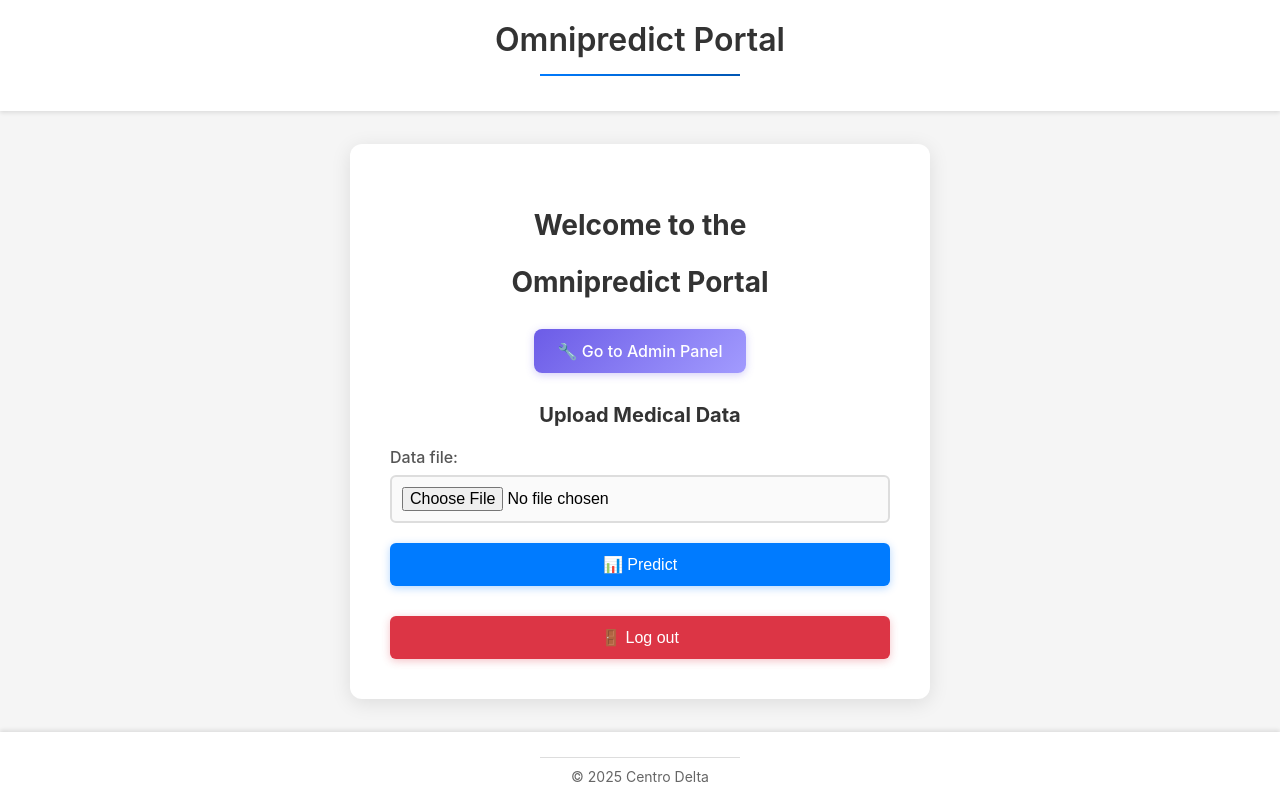
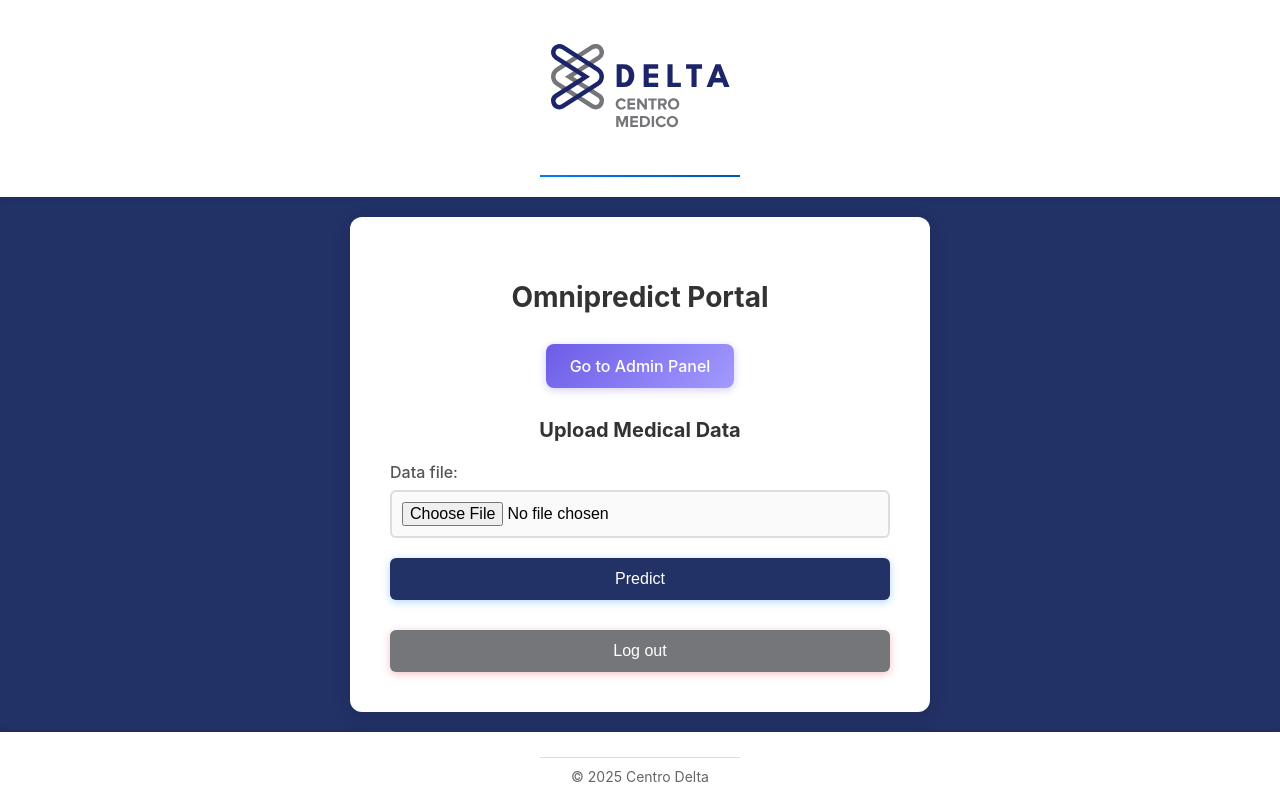
Before and after one commit to PietrangeloManco/Omnipredict_IDE, a Django app: page /upload/ in a window 1280 px wide. Run offline with Django 5.2, Linux system fonts and the light colour scheme; a user stored in the database is signed in; parts of the project's set-up code (start-up, migrations or seed data) failed here and were passed over.

Commit message:
Changed the style

```diff
--- a/omnipredict_ide/settings.py
+++ b/omnipredict_ide/settings.py
@@ -25,7 +25,7 @@ SECRET_KEY = '***REMOVED***'
 # SECURITY WARNING: don't run with debug turned on in production!
 DEBUG = True
 
-ALLOWED_HOSTS = ['omnipredict-ide.onrender.com']
+ALLOWED_HOSTS = ['omnipredict-ide.onrender.com', '127.0.0.1']
 
 
 # Application definition
@@ -118,6 +118,7 @@ USE_TZ = True
 # https://docs.djangoproject.com/en/5.2/howto/static-files/
 
 STATIC_URL = 'static/'
+STATICFILES_DIRS = [ BASE_DIR / "static" ]
 STATIC_ROOT = os.path.join(BASE_DIR, 'staticfiles')
 
 # Default primary key field type
--- a/predictions/views.py
+++ b/predictions/views.py
@@ -24,7 +24,7 @@ def upload_and_predict(request):
 
             # 3) run the model
             proba = CLASSIFIER.predict_proba(features)[0, 1]
-            label = "sarcopenic" if proba > 0.5 else "normal"
+            label = "Sarcopenic" if proba > 0.5 else "Normal"
 
             # 4) save result
             obj.result = label
--- a/templates/base.html
+++ b/templates/base.html
@@ -1,5 +1,6 @@
 <!DOCTYPE html>
 <html>
+{% load static %}
 <head>
     <title>Omnipredict</title>
     <style>
@@ -7,7 +8,7 @@
             font-family: -apple-system, BlinkMacSystemFont, 'Segoe UI', Roboto, sans-serif;
             margin: 0;
             padding: 0;
-            background-color: #f5f5f5;
+            background-color: #223166;
             min-height: 100vh;
             display: flex;
             flex-direction: column;
@@ -15,10 +16,20 @@
 
         header {
             background: white;
-            padding: 20px;
+            padding: 10px 0 5px 0;  /* top padding reduced from 20px */
             text-align: center;
             box-shadow: 0 2px 4px rgba(0,0,0,0.1);
         }
+
+        header img {
+            height: 150px; /* smaller logo height */
+            margin-bottom: 5px; /* reduced spacing below logo */
+            margin-top: 0; /* remove potential spacing above */
+            display: block;
+            margin-left: auto;
+            margin-right: auto;
+        }
+
 
         header h1 {
             margin: 0;
@@ -68,13 +79,16 @@
             color: #666;
             font-size: 14px;
         }
+
+
     </style>
 </head>
 <body>
     <header>
-        <h1>Omnipredict Portal</h1>
+        <img src="{% static 'images/Logo_oriz.svg' %}" alt="Omnipredict Logo">
         <hr>
     </header>
+
 
     <main>
         {% block content %}
--- a/templates/home.html
+++ b/templates/home.html
@@ -3,7 +3,7 @@
 <div style="display: flex; justify-content: center; align-items: center; min-height: 60vh;">
   <div style="background: white; padding: 40px; border-radius: 12px; box-shadow: 0 4px 20px rgba(0,0,0,0.1); width: 100%; max-width: 400px; text-align: center;">
     <h2 style="margin-bottom: 10px; color: #333; font-size: 28px;">Welcome to Omnipredict</h2>
-    <p style="color: #666; margin-bottom: 30px;">The Omnipredict Project's aim is to leverage advanced Machine Learning techniques to predict the probability of positivity to Sarcopenia.</p>
+    <p style="color: #666; margin-bottom: 30px;">The Omnipredict Project aims to leverage advanced machine learning techniques to predict the likelihood of testing positive for sarcopenia.</p>
 
     <form method="POST" action="{% url 'login' %}" style="text-align: left;">
       {% csrf_token %}
@@ -16,14 +16,14 @@
                style="padding: 12px; width: 100%; border: 2px solid #ddd; border-radius: 6px; font-size: 16px; box-sizing: border-box;">
       </div>
       <div style="text-align: center;">
-        <button type="submit" style="background: #007bff; color: white; border: none; padding: 12px 30px; border-radius: 6px; font-size: 16px; cursor: pointer; width: 100%;">
+        <button type="submit" style="background: #223166; color: white; border: none; padding: 12px 30px; border-radius: 6px; font-size: 16px; cursor: pointer; width: 100%;">
           Log in
         </button>
       </div>
     </form>
 
     <div style="margin-top: 20px;">
-      <a href="{% url 'signup' %}" style="color: #007bff; text-decoration: none; font-size: 16px;">
+      <a href="{% url 'signup' %}" style="color: #223166; text-decoration: none; font-size: 16px;">
         Don't have an account? Sign up
       </a>
     </div>
--- a/templates/predictions/upload.html
+++ b/templates/predictions/upload.html
@@ -2,13 +2,12 @@
 {% block content %}
 <div style="display: flex; justify-content: center; align-items: center; min-height: 60vh;">
   <div style="background: white; padding: 40px; border-radius: 12px; box-shadow: 0 4px 20px rgba(0,0,0,0.1); width: 100%; max-width: 500px; text-align: center;">
-    <h2 style="margin-bottom: 10px; color: #333; font-size: 28px;">Welcome to the</h2>
     <h2 style="margin-bottom: 30px; color: #333; font-size: 28px;">Omnipredict Portal</h2>
 
     {% if user.is_superuser %}
       <div style="margin-bottom: 30px;">
         <a href="/admin/" style="background: linear-gradient(135deg, #6c5ce7, #a29bfe); color: white; text-decoration: none; padding: 12px 24px; border-radius: 8px; font-size: 16px; display: inline-block; font-weight: 500; box-shadow: 0 2px 8px rgba(108, 92, 231, 0.3); transition: transform 0.2s;">
-          🔧 Go to Admin Panel
+          Go to Admin Panel
         </a>
       </div>
     {% endif %}
@@ -22,15 +21,15 @@
         <input type="file" name="data_file" accept=".csv,.xlsx,.xls" required
                style="padding: 10px; width: 100%; border: 2px solid #ddd; border-radius: 6px; font-size: 16px; box-sizing: border-box; background: #fafafa;">
       </div>
-      <button type="submit" style="background: #007bff; color: white; border: none; padding: 12px 30px; border-radius: 6px; font-size: 16px; cursor: pointer; width: 100%; font-weight: 500; box-shadow: 0 2px 8px rgba(0, 123, 255, 0.3);">
-        📊 Predict
+      <button type="submit" style="background: #223166; color: white; border: none; padding: 12px 30px; border-radius: 6px; font-size: 16px; cursor: pointer; width: 100%; font-weight: 500; box-shadow: 0 2px 8px rgba(0, 123, 255, 0.3);">
+        Predict
       </button>
     </form>
 
     <form method="post" action="{% url 'logout' %}">
       {% csrf_token %}
-      <button type="submit" style="background: #dc3545; color: white; border: none; padding: 12px 30px; border-radius: 6px; font-size: 16px; cursor: pointer; width: 100%; font-weight: 500; box-shadow: 0 2px 8px rgba(220, 53, 69, 0.3);">
-        🚪 Log out
+      <button type="submit" style="background: #757679; color: white; border: none; padding: 12px 30px; border-radius: 6px; font-size: 16px; cursor: pointer; width: 100%; font-weight: 500; box-shadow: 0 2px 8px rgba(220, 53, 69, 0.3);">
+        Log out
       </button>
     </form>
   </div>
--- a/templates/registration/signup.html
+++ b/templates/registration/signup.html
@@ -10,7 +10,7 @@
       {{ form.as_p }}
 
       <div style="margin-top: 30px; text-align: center;">
-        <button type="submit" style="background: #007bff; color: white; border: none; padding: 12px 30px; border-radius: 6px; font-size: 16px; cursor: pointer; margin-right: 10px;">
+        <button type="submit" style="background: #223166; color: white; border: none; padding: 12px 30px; border-radius: 6px; font-size: 16px; cursor: pointer; margin-right: 10px;">
           Sign up
         </button>
         <a href="{% url 'home' %}" style="background: #6c757d; color: white; text-decoration: none; padding: 12px 30px; border-radius: 6px; font-size: 16px; display: inline-block;">
```
Also changed, not shown: templates/predictions/detail.html (+5 -5 lines), db.sqlite3, static/images/Logo_oriz.svg (added), static/images/Logo_vert.svg (added).
